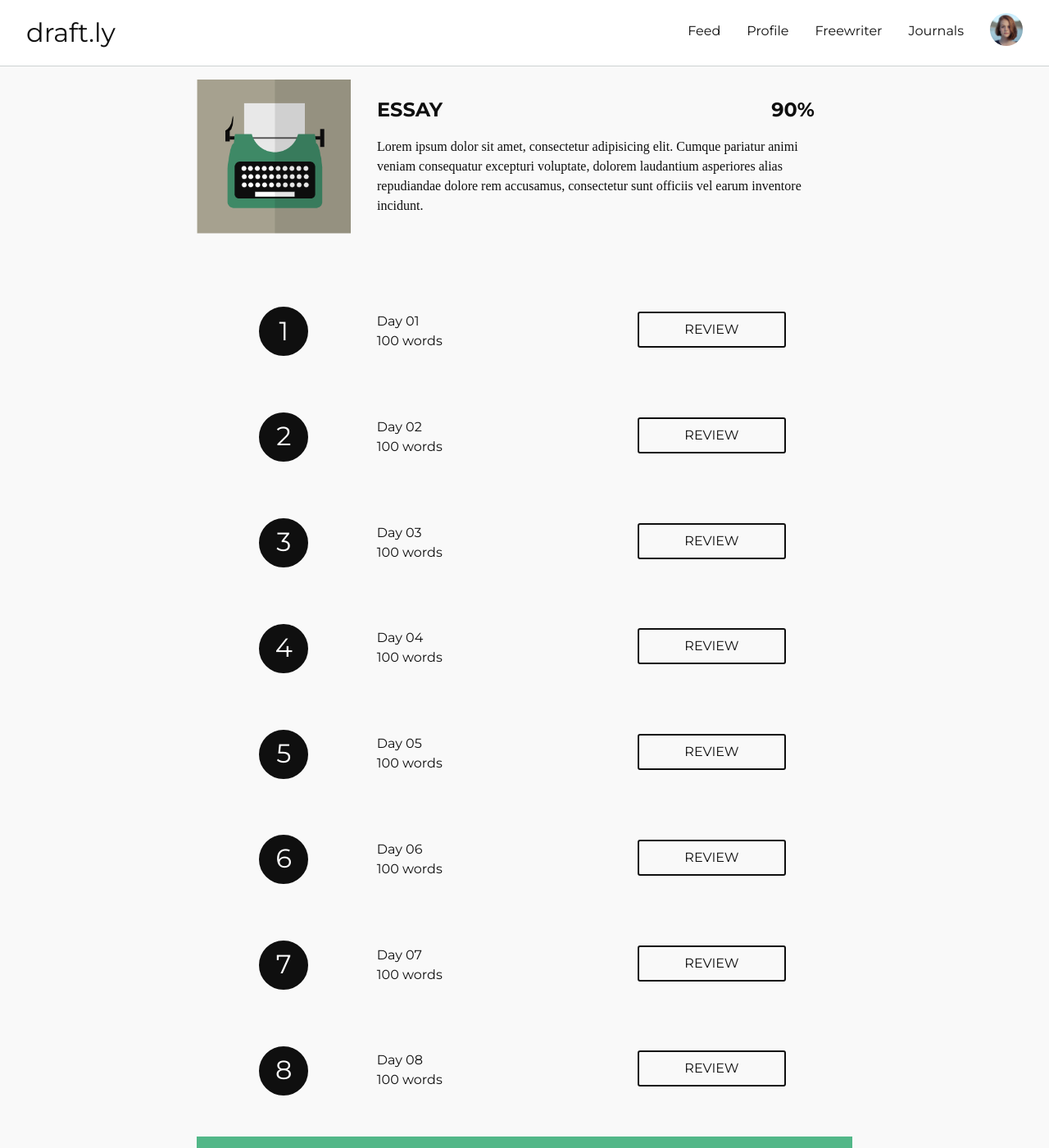
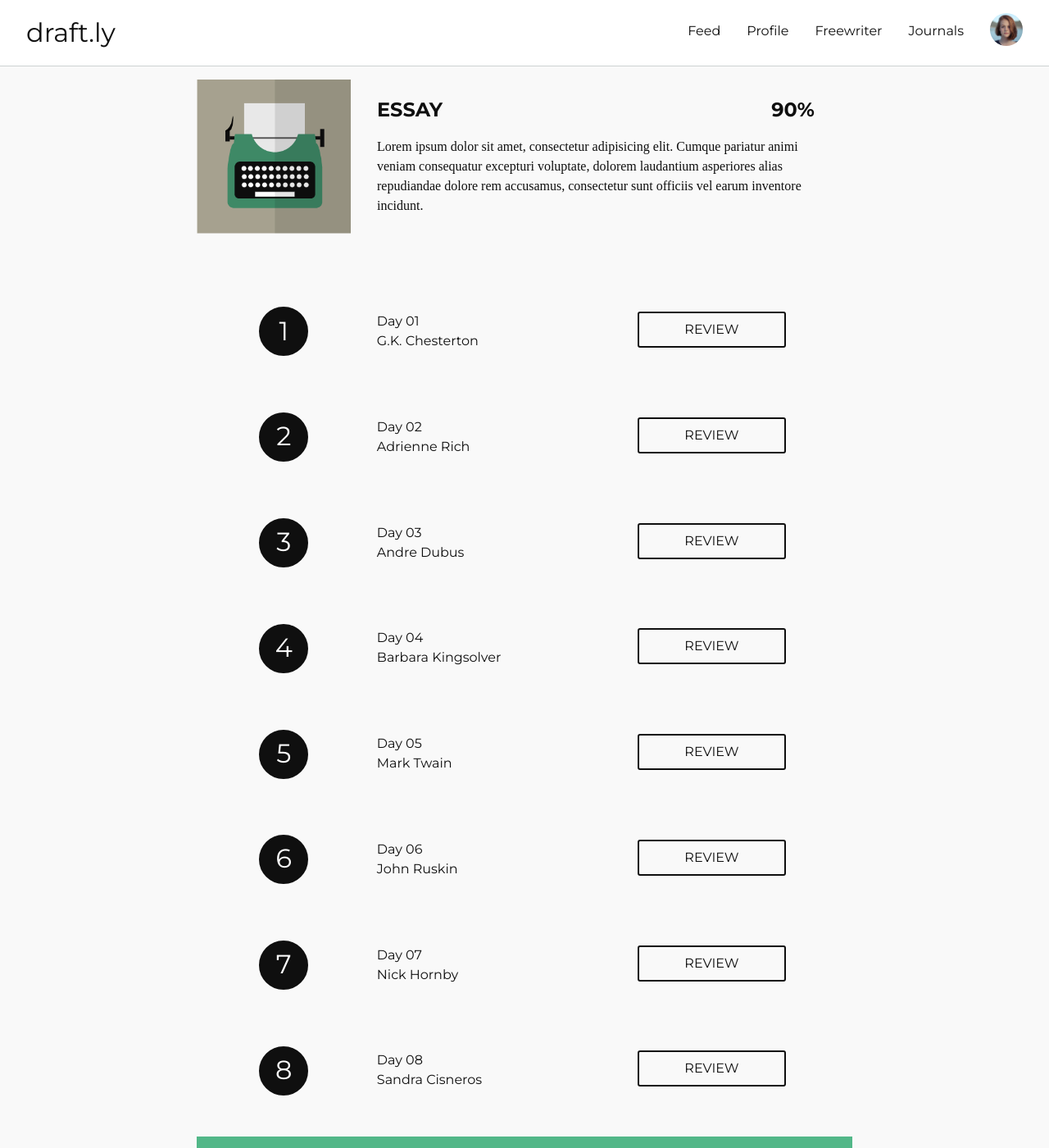
Before and after one commit to davidpowellme/draftly, a Jekyll site: the page built from essay.html, in a window 1280 px wide and 1400 px high. Shown: the whole window at 82% size. Built offline with Jekyll 4.4.1, drawn with Linux system fonts in a browser that asks for light colours; nearby versions of some CDN libraries; some of the changed text lies outside the part shown.

Commit message:
famous essayists

```diff
--- a/essay.html
+++ b/essay.html
@@ -30,7 +30,7 @@ permalink: ../essay/
 		</article>
 		<article class="col-sm-5 col-md-5 col-lg-5">
 			<div>Day 01</div>
-			<div>100 words</div>
+			<div>G.K. Chesterton</div>
 		</article>
 		<article class="col-sm-4 col-md-3 col-lg-3">
 			<a href="#" class="btn dark">Review</a>
@@ -42,7 +42,7 @@ permalink: ../essay/
 		</article>
 		<article class="col-sm-5 col-md-5 col-lg-5">
 			<div>Day 02</div>
-			<div>100 words</div>
+			<div>Adrienne Rich</div>
 		</article>
 		<article class="col-sm-4 col-md-3 col-lg-3">
 			<a href="#" class="btn dark">Review</a>
@@ -54,7 +54,7 @@ permalink: ../essay/
 		</article>
 		<article class="col-sm-5 col-md-5 col-lg-5">
 			<div>Day 03</div>
-			<div>100 words</div>
+			<div>Andre Dubus</div>
 		</article>
 		<article class="col-sm-4 col-md-3 col-lg-3">
 			<a href="#" class="btn dark">Review</a>
@@ -66,7 +66,7 @@ permalink: ../essay/
 		</article>
 		<article class="col-sm-5 col-md-5 col-lg-5">
 			<div>Day 04</div>
-			<div>100 words</div>
+			<div>Barbara Kingsolver</div>
 		</article>
 		<article class="col-sm-4 col-md-3 col-lg-3">
 			<a href="#" class="btn dark">Review</a>
@@ -78,7 +78,7 @@ permalink: ../essay/
 		</article>
 		<article class="col-sm-5 col-md-5 col-lg-5">
 			<div>Day 05</div>
-			<div>100 words</div>
+			<div>Mark Twain</div>
 		</article>
 		<article class="col-sm-4 col-md-3 col-lg-3">
 			<a href="#" class="btn dark">Review</a>
@@ -90,7 +90,7 @@ permalink: ../essay/
 		</article>
 		<article class="col-sm-5 col-md-5 col-lg-5">
 			<div>Day 06</div>
-			<div>100 words</div>
+			<div>John Ruskin</div>
 		</article>
 		<article class="col-sm-4 col-md-3 col-lg-3">
 			<a href="#" class="btn dark">Review</a>
@@ -102,7 +102,7 @@ permalink: ../essay/
 		</article>
 		<article class="col-sm-5 col-md-5 col-lg-5">
 			<div>Day 07</div>
-			<div>100 words</div>
+			<div>Nick Hornby</div>
 		</article>
 		<article class="col-sm-4 col-md-3 col-lg-3">
 			<a href="#" class="btn dark">Review</a>
@@ -114,7 +114,7 @@ permalink: ../essay/
 		</article>
 		<article class="col-sm-5 col-md-5 col-lg-5">
 			<div>Day 08</div>
-			<div>100 words</div>
+			<div>Sandra Cisneros</div>
 		</article>
 		<article class="col-sm-4 col-md-3 col-lg-3">
 			<a href="#" class="btn dark">Review</a>
@@ -126,7 +126,7 @@ permalink: ../essay/
 		</article>
 		<article class="col-sm-5 col-md-5 col-lg-5">
 			<div>Day 09</div>
-			<div>100 words</div>
+			<div>E.M. Forster</div>
 		</article>
 		<article class="col-sm-4 col-md-3 col-lg-3">
 			<a href="../essay-prompts/" class="btn light">Start</a>
@@ -138,7 +138,7 @@ permalink: ../essay/
 		</article>
 		<article class="col-sm-5 col-md-5 col-lg-5">
 			<div>Day 10</div>
-			<div>100 words</div>
+			<div>Samuel Beckett</div>
 		</article>
 		<article class="col-sm-4 col-md-3 col-lg-3">
 			<a href="#" class="btn locked">Start</a>
```
